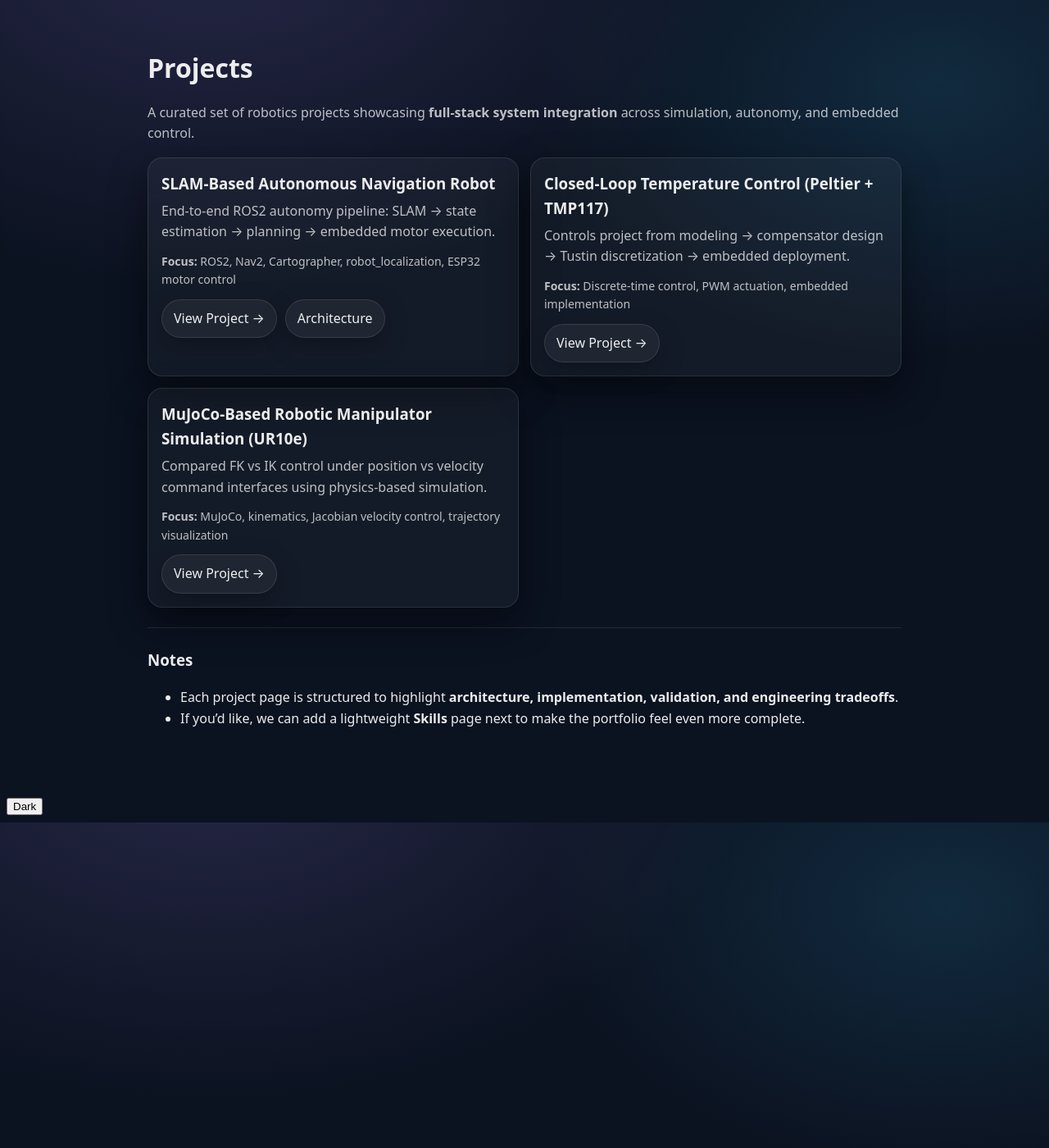
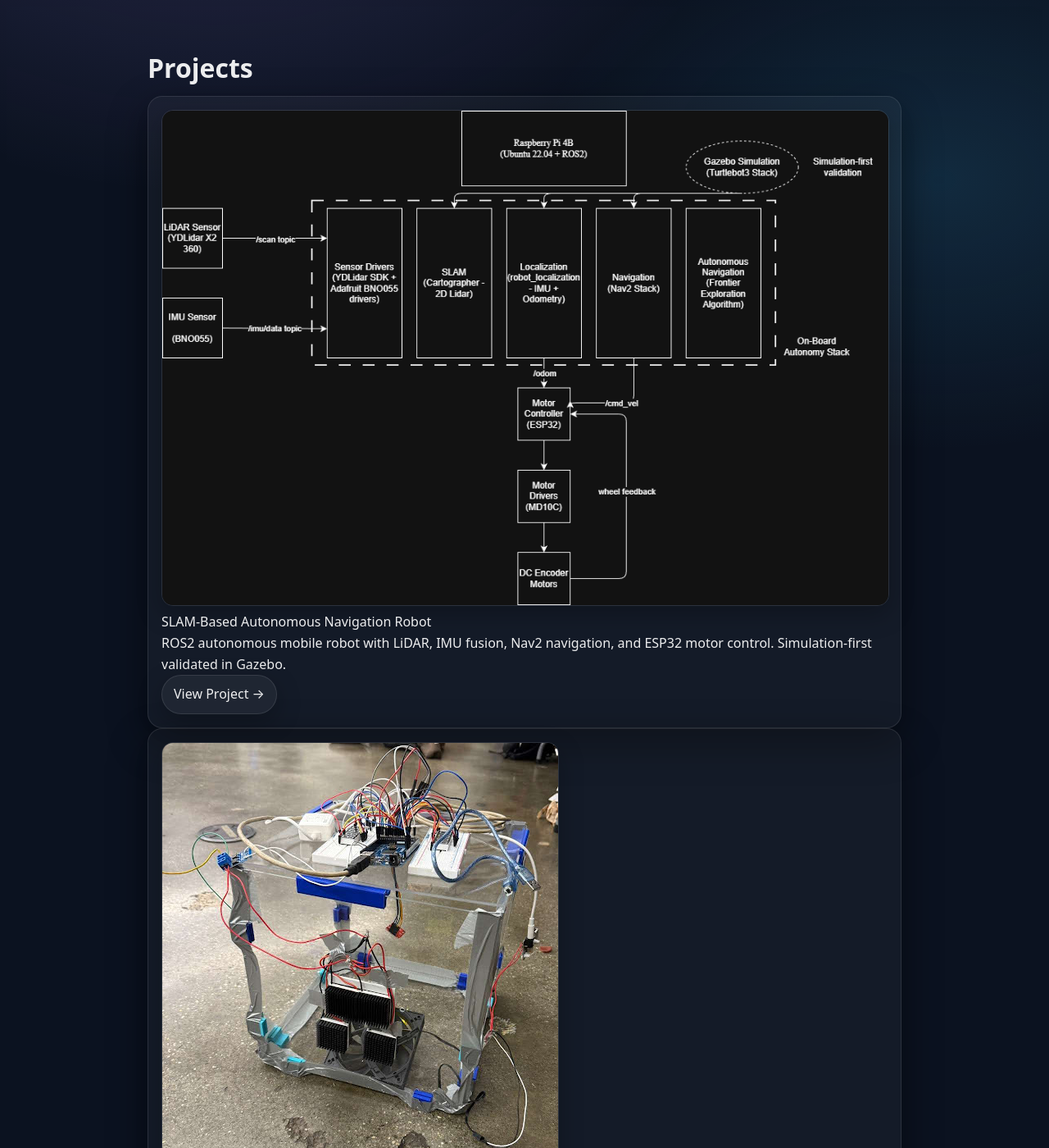
Before and after one commit to adityx23/adityapatil, a Jekyll site: the page built from projects.md, in a window 1280 px wide and 1400 px high. Shown: the whole window at 82% size. Built offline with Jekyll 4.4.1, drawn with Linux system fonts in a browser that asks for light colours; some of the changed text lies outside the part shown.

Commit message:
Update projects.md

```diff
--- a/projects.md
+++ b/projects.md
@@ -5,42 +5,71 @@
 
 # Projects
 
-A curated set of robotics projects showcasing **full-stack system integration** across simulation, autonomy, and embedded control.
+<div class="project-grid">
 
-<div class="projects-grid" markdown="0">
+<div class="project-card">
 
-  <div class="project-card">
-    <h3>SLAM-Based Autonomous Navigation Robot</h3>
-    <p>End-to-end ROS2 autonomy pipeline: SLAM → state estimation → planning → embedded motor execution.</p>
-    <div class="project-meta"><strong>Focus:</strong> ROS2, Nav2, Cartographer, robot_localization, ESP32 motor control</div>
-    <div class="project-actions">
-      <a class="btn" href="{{ site.baseurl }}/projects/slam-navigation-robot">View Project →</a>
-      <a class="btn" href="{{ site.baseurl }}/assets/slam/slam_system_architecture.png">Architecture</a>
-    </div>
-  </div>
+<img src="{{ site.baseurl }}/assets/slam/slam_system_architecture.png">
 
-  <div class="project-card">
-    <h3>Closed-Loop Temperature Control (Peltier + TMP117)</h3>
-    <p>Controls project from modeling → compensator design → Tustin discretization → embedded deployment.</p>
-    <div class="project-meta"><strong>Focus:</strong> Discrete-time control, PWM actuation, embedded implementation</div>
-    <div class="project-actions">
-      <a class="btn" href="{{ site.baseurl }}/projects/thermostat-closed-loop-control">View Project →</a>
-    </div>
-  </div>
+<div class="project-card-body">
 
-  <div class="project-card">
-    <h3>MuJoCo-Based Robotic Manipulator Simulation (UR10e)</h3>
-    <p>Compared FK vs IK control under position vs velocity command interfaces using physics-based simulation.</p>
-    <div class="project-meta"><strong>Focus:</strong> MuJoCo, kinematics, Jacobian velocity control, trajectory visualization</div>
-    <div class="project-actions">
-      <a class="btn" href="{{ site.baseurl }}/projects/mujoco-manipulator">View Project →</a>
-    </div>
-  </div>
+<div class="project-card-title">
+SLAM-Based Autonomous Navigation Robot
+</div>
+
+<div class="project-card-desc">
+ROS2 autonomous mobile robot with LiDAR, IMU fusion, Nav2 navigation, and ESP32 motor control. Simulation-first validated in Gazebo.
+</div>
+
+<a class="btn" href="{{ site.baseurl }}/projects/slam-navigation-robot">
+View Project →
+</a>
 
 </div>
+</div>
 
-<hr>
 
-### Notes
-- Each project page is structured to highlight **architecture, implementation, validation, and engineering tradeoffs**.
-- If you'd like, we can add a lightweight **Skills** page next to make the portfolio feel even more complete.
+<div class="project-card">
+
+<img src="{{ site.baseurl }}/assets/thermostat/thermostat_build.jpg">
+
+<div class="project-card-body">
+
+<div class="project-card-title">
+Closed-Loop Temperature Control System
+</div>
+
+<div class="project-card-desc">
+Embedded thermal control system using discrete-time compensator design, Tustin transform discretization, and real-time Arduino deployment.
+</div>
+
+<a class="btn" href="{{ site.baseurl }}/projects/thermostat-closed-loop-control">
+View Project →
+</a>
+
+</div>
+</div>
+
+
+<div class="project-card">
+
+<img src="{{ site.baseurl }}/assets/mujoco/ur10e_IK_velocity.gif">
+
+<div class="project-card-body">
+
+<div class="project-card-title">
+MuJoCo UR10e Manipulator Simulation
+</div>
+
+<div class="project-card-desc">
+Physics-based simulation comparing FK and IK control under position and velocity command interfaces with trajectory visualization.
+</div>
+
+<a class="btn" href="{{ site.baseurl }}/projects/mujoco-manipulator">
+View Project →
+</a>
+
+</div>
+</div>
+
+</div>
```
